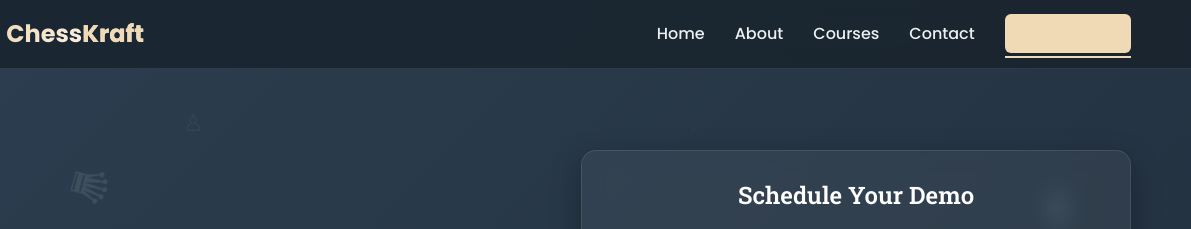
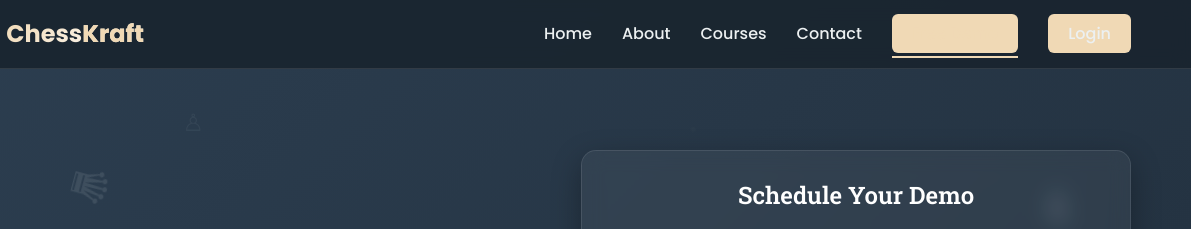
Before and after one commit to Ftcliff/CHESSCRAFT, a plain HTML site: page demo.html in a window 1280 px wide. Shown: the top 229 px of the page, 89-1280 px from the left. Drawn offline with Linux system fonts and the light colour scheme.

Commit message:
Update demo.html

```diff
--- a/demo.html
+++ b/demo.html
@@ -4,7 +4,6 @@
     <meta charset="UTF-8">
     <meta name="viewport" content="width=device-width, initial-scale=1.0">
     <title>Book Free Demo - ChessKraft</title>
-    <link rel="icon" type="image/jpg" href="/assets/fevicon.jpg">
     <link rel="stylesheet" href="style.css">
     <link rel="stylesheet" href="https://cdnjs.cloudflare.com/ajax/libs/font-awesome/6.4.0/css/all.min.css">
     <link href="https://fonts.googleapis.com/css2?family=Poppins:wght@300;400;500;600;700&family=Roboto+Slab:wght@300;400;500;600&display=swap" rel="stylesheet">
@@ -34,6 +33,7 @@
                     <li><a href="courses.html" class="nav-link">Courses</a></li>
                     <li><a href="contact.html" class="nav-link">Contact</a></li>
                     <li><a href="demo.html" class="nav-link btn-nav active">Free Demo</a></li>
+                    <li><a href="https://app.meetchess.com/" class="nav-link btn-nav">Login</a></li>
                 </ul>
                 <div class="mobile-menu-btn">
                     <i class="fas fa-bars"></i>
@@ -498,5 +498,4 @@
     <script src="script.js"></script>
     <script src="animations.js"></script>
 </body>
-
 </html>
```
